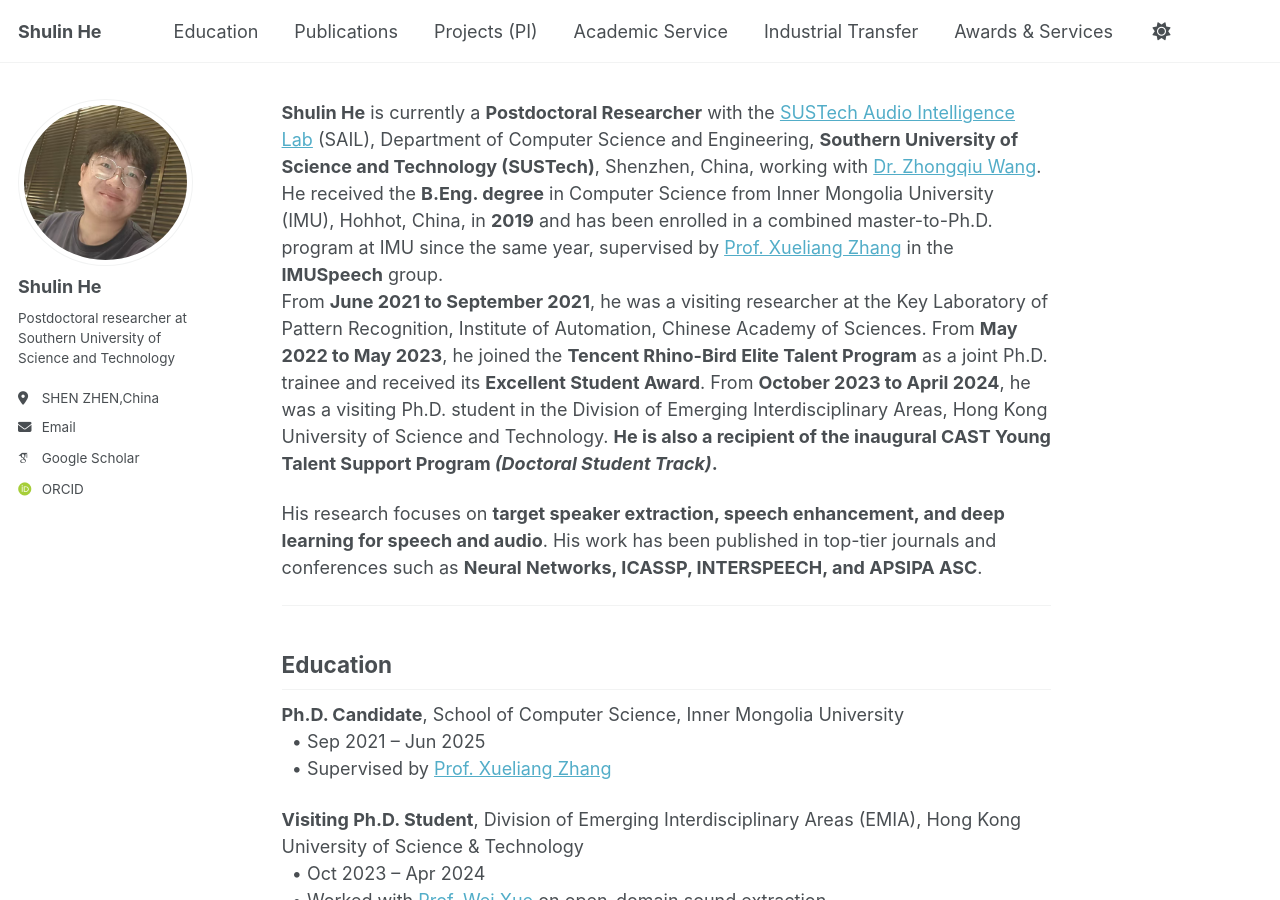
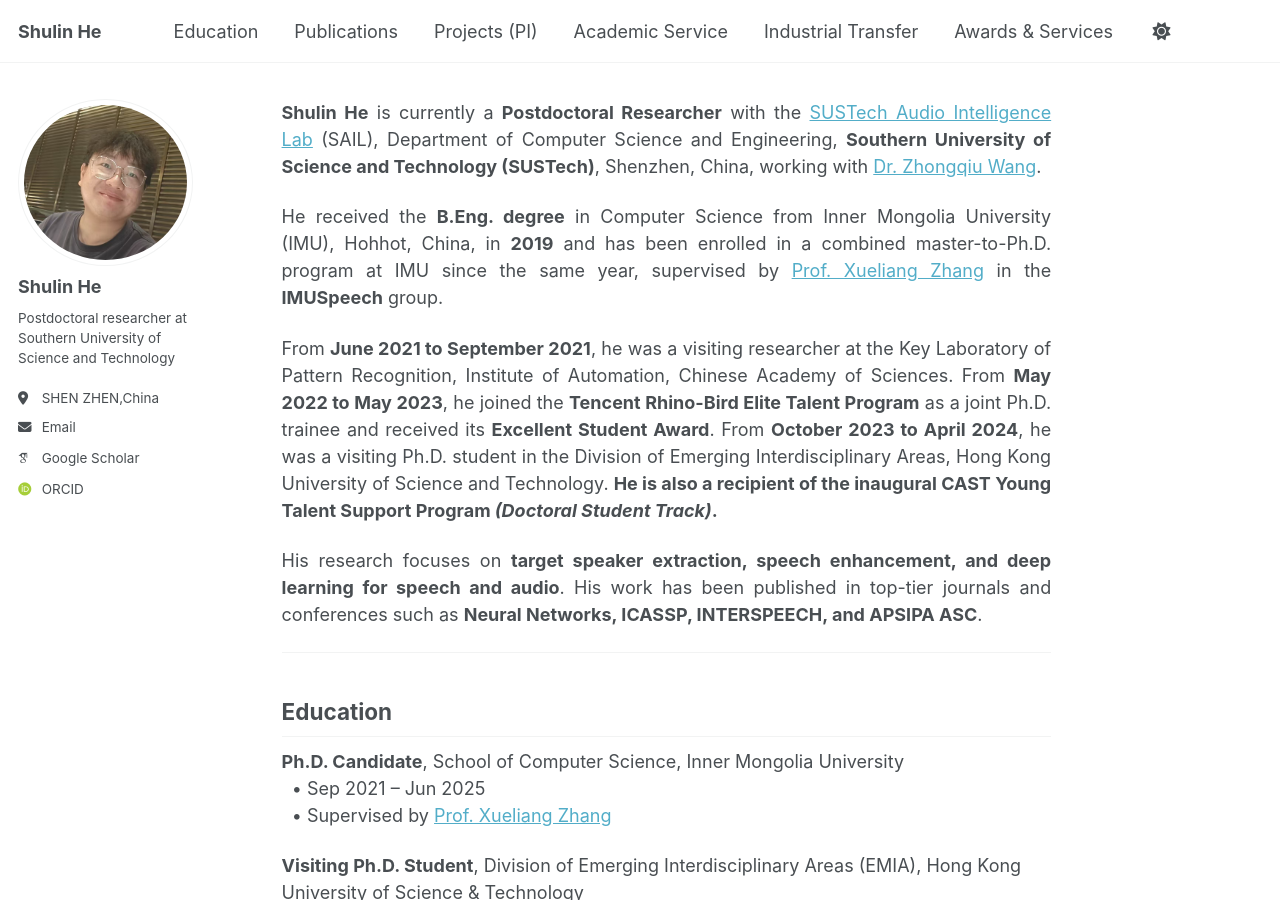
Before and after one commit to heshulin/heshulin.github.io, a Jekyll site: the page built from _pages/about.md, in a window 1280 px wide and 900 px high. Built offline with Jekyll 4.4.1, drawn with Linux system fonts in a browser that asks for light colours; some web fonts are replaced; a script that is not in the unit is left out.

Commit message:
first commit

```diff
--- a/_pages/about.md
+++ b/_pages/about.md
@@ -6,13 +6,15 @@ redirect_from:
   - /about.html
 ---
 
+<div style="text-align:justify;text-justify:inter-word;" markdown="1">
+**Shulin He** is currently a **Postdoctoral Researcher** with the [SUSTech Audio Intelligence Lab](https://sustechailab.github.io/) (SAIL), Department of Computer Science and Engineering, **Southern University of Science and Technology (SUSTech)**, Shenzhen, China, working with [Dr. Zhongqiu Wang](https://zqwang7.github.io/).
 
-**Shulin He** is currently a **Postdoctoral Researcher** with the [SUSTech Audio Intelligence Lab](https://sustechailab.github.io/) (SAIL), Department of Computer Science and Engineering, **Southern University of Science and Technology (SUSTech)**, Shenzhen, China, working with [Dr. Zhongqiu Wang](https://zqwang7.github.io/).
 He received the **B.Eng. degree** in Computer Science from Inner Mongolia University (IMU), Hohhot, China, in **2019** and has been enrolled in a combined master-to-Ph.D. program at IMU since the same year, supervised by [Prof. Xueliang Zhang](https://ccs.imu.edu.cn/info/1020/1849.htm) in the **IMUSpeech** group.
+
 From **June 2021 to September 2021**, he was a visiting researcher at the Key Laboratory of Pattern Recognition, Institute of Automation, Chinese Academy of Sciences. From **May 2022 to May 2023**, he joined the **Tencent Rhino-Bird Elite Talent Program** as a joint Ph.D. trainee and received its **Excellent Student Award**. From **October 2023 to April 2024**, he was a visiting Ph.D. student in the Division of Emerging Interdisciplinary Areas, Hong Kong University of Science and Technology. **He is also a recipient of the inaugural CAST Young Talent Support Program *(Doctoral Student Track)*.**
 
 His research focuses on **target speaker extraction, speech enhancement, and deep learning for speech and audio**. His work has been published in top-tier journals and conferences such as **Neural Networks, ICASSP, INTERSPEECH, and APSIPA ASC**.
-
+</div>
 ---
 
 <h2 id="Education"> Education</h2>
@@ -45,7 +47,7 @@ His research focuses on **target speaker extraction, speech enhancement, and dee
 - Deep learning for speech & audio
 
 <h2 id="Publications"> Publications</h2>
-
+<div style="text-align:justify;text-justify:inter-word;" markdown="1">
 1. **S. He**, W. Xue, Y. Yang, H. Zhang, J. Pan, X. Zhang. Enhancing Target Speaker Extraction with Hierarchical Speaker Representation Learning. *Neural Networks*, **188**, 107388, 2025. (**NN 2025**)
 2. Z. Li, **S. He**, X. Zhang. Robust Target Speaker Direction of Arrival Estimation. *IEEE International Conference on Acoustics, Speech and Signal Processing*. 2025. (**ICASSP 2025**)
 3. **S. He**, J. Liu, H. Li, Y. Yang, F. Chen, X. Zhang. 3S-TSE: Efficient Three-Stage Target Speaker Extraction for Real-Time and Low-Resource Applications. *IEEE International Conference on Acoustics, Speech and Signal Processing*. 2024: 421-425. (**ICASSP 2024**)
@@ -68,6 +70,7 @@ His research focuses on **target speaker extraction, speech enhancement, and dee
 20. K. Zhang, S. Liang, S. Nie, **S. He**, J. Pan, X. Zhang, H. Ma, J. Yi. A Robust Deep Audio Splicing Detection Method via Singularity Detection Feature. *IEEE International Conference on Acoustics, Speech and Signal Processing*. 2022: 2919-2923. (**ICASSP 2022**)
 21. K. Zhang, **S. He**, H. Li, X. Zhang. DBNet: A Dual-Branch Network Architecture Processing on Spectrum and Waveform for Single-Channel Speech Enhancement. *Interspeech*. 2021: 2821-2825. (**INTERSPEECH 2021**)
 22. **S. He**, H. Li, X. Zhang. SpeakerFilter: Deep Learning-Based Target Speaker Extraction Using Anchor Speech. *IEEE International Conference on Acoustics, Speech and Signal Processing*. 2020: 376-380. (**ICASSP 2020**)
+</div>
 
 <h2 id="Projects (PI)"> Projects (PI)</h2>
 - Personalized speech enhancement for edge devices — Doctoral Innovation Project, Inner Mongolia University (*May 2023 – May 2024*)
```
